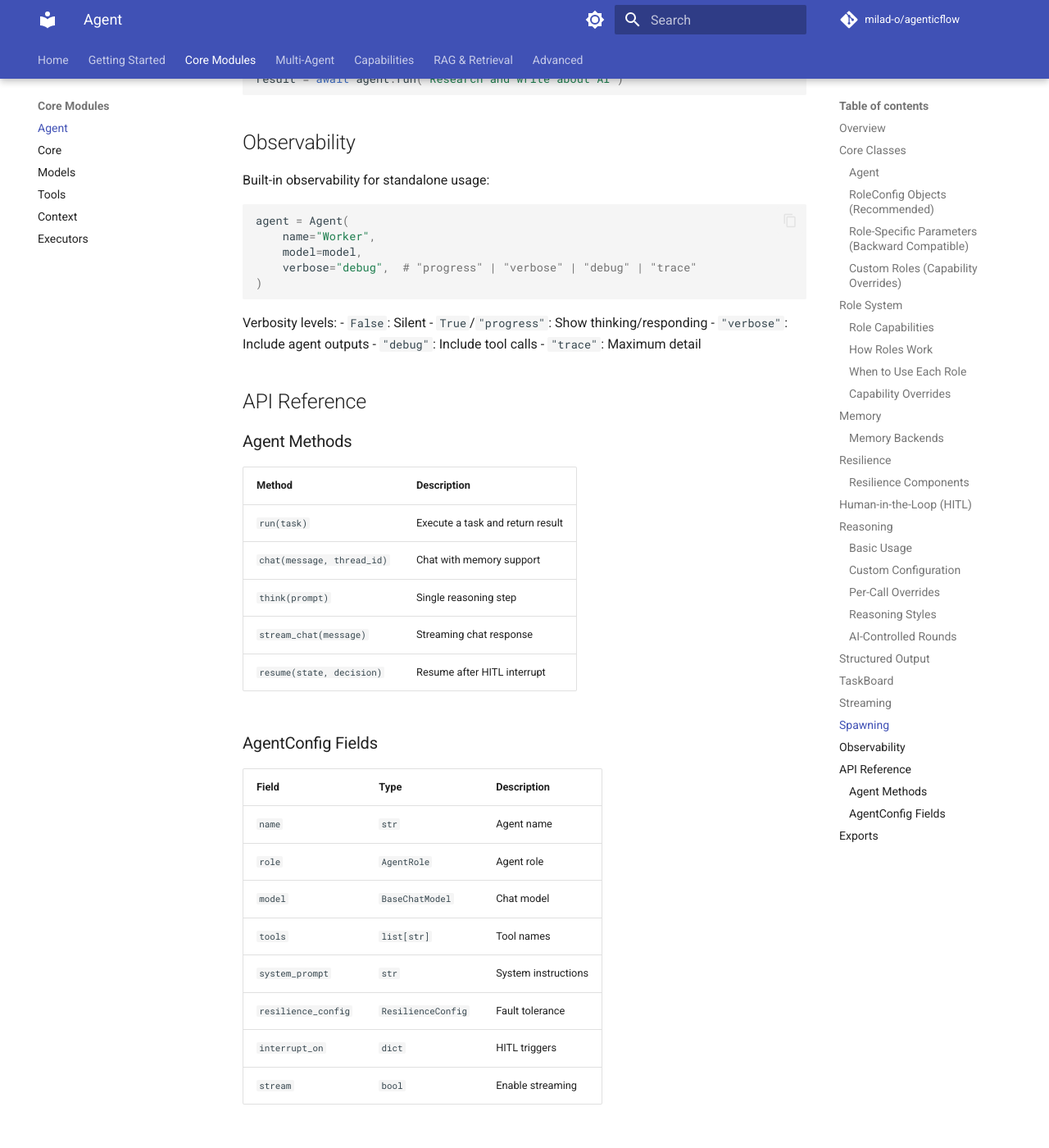
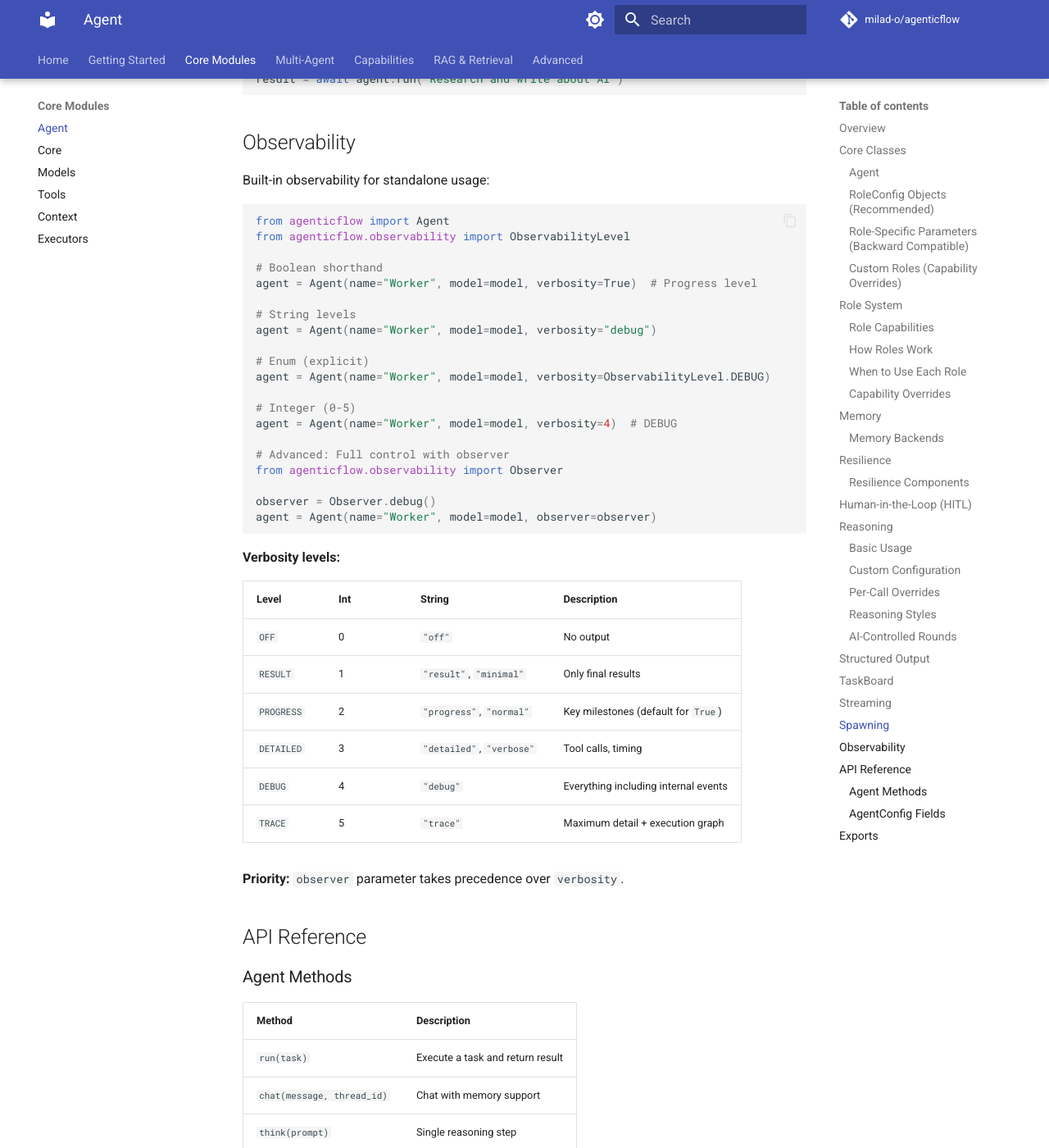
Before and after one commit to milad-o/cogent, an MkDocs documentation site: the page built from docs/agent.md, in a window 1280 px wide and 1400 px high, scrolled down 12245 px. Shown: the whole window at 82% size. Built offline with MkDocs 1.6.1 and Material for MkDocs 9.7.7, drawn with Linux system fonts in a browser that asks for light colours; comment, search, counter and statistics services are not loaded; the version menu is left out.

Commit message:
refactor: rename verbose to verbosity with ObservabilityLevel support
BREAKING CHANGE: Renamed Agent parameter from 'verbose' to 'verbosity'

### What Changed

- Agent parameter: verbose  verbosity
- Now accepts ObservabilityLevel enum, int (0-5), string, or bool
- Consistent mapping aligned with ObservabilityLevel enum values
- observer parameter still takes precedence when both provided

### Supported Values

- Boolean: False/True (False=OFF, True=PROGRESS)
- Integer: 0-5 (0=OFF, 1=RESULT, 2=PROGRESS, 3=DETAILED, 4=DEBUG, 5=TRACE)
- String: 'off', 'result'/'minimal', 'progress'/'normal', 'detailed'/'verbose', 'debug', 'trace'
- Enum: ObservabilityLevel.DEBUG, etc.

### Migration

Replace verbose= with verbosity=:
- verbose=True  verbosity=True (or verbosity='progress')
- verbose='debug'  verbosity='debug'
- verbose='trace'  verbosity='trace'

All old string values work with new parameter name.

### Fixes

- Fixed verbose=True incorrectly mapping to minimal instead of progress
- Fixed docstring mismatch (documented levels didn't match implementation)
- Added missing 'progress' level support

````diff
--- a/docs/agent.md
+++ b/docs/agent.md
@@ -610,19 +610,40 @@
 Built-in observability for standalone usage:
 
 ```python
-agent = Agent(
-    name="Worker",
-    model=model,
-    verbose="debug",  # "progress" | "verbose" | "debug" | "trace"
-)
+from agenticflow import Agent
+from agenticflow.observability import ObservabilityLevel
+
+# Boolean shorthand
+agent = Agent(name="Worker", model=model, verbosity=True)  # Progress level
+
+# String levels
+agent = Agent(name="Worker", model=model, verbosity="debug")
+
+# Enum (explicit)
+agent = Agent(name="Worker", model=model, verbosity=ObservabilityLevel.DEBUG)
+
+# Integer (0-5)
+agent = Agent(name="Worker", model=model, verbosity=4)  # DEBUG
+
+# Advanced: Full control with observer
+from agenticflow.observability import Observer
+
+observer = Observer.debug()
+agent = Agent(name="Worker", model=model, observer=observer)
 ```
 
-Verbosity levels:
-- `False`: Silent
-- `True`/`"progress"`: Show thinking/responding
-- `"verbose"`: Include agent outputs
-- `"debug"`: Include tool calls
-- `"trace"`: Maximum detail
+**Verbosity levels:**
+
+| Level | Int | String | Description |
+|-------|-----|--------|-------------|
+| `OFF` | 0 | `"off"` | No output |
+| `RESULT` | 1 | `"result"`, `"minimal"` | Only final results |
+| `PROGRESS` | 2 | `"progress"`, `"normal"` | Key milestones (default for `True`) |
+| `DETAILED` | 3 | `"detailed"`, `"verbose"` | Tool calls, timing |
+| `DEBUG` | 4 | `"debug"` | Everything including internal events |
+| `TRACE` | 5 | `"trace"` | Maximum detail + execution graph |
+
+**Priority:** `observer` parameter takes precedence over `verbosity`.
 
 ## API Reference
 
````
Also changed, not shown: CHANGELOG.md (+9 -0 lines), README.md (+11 -3 lines), 6 other files.
